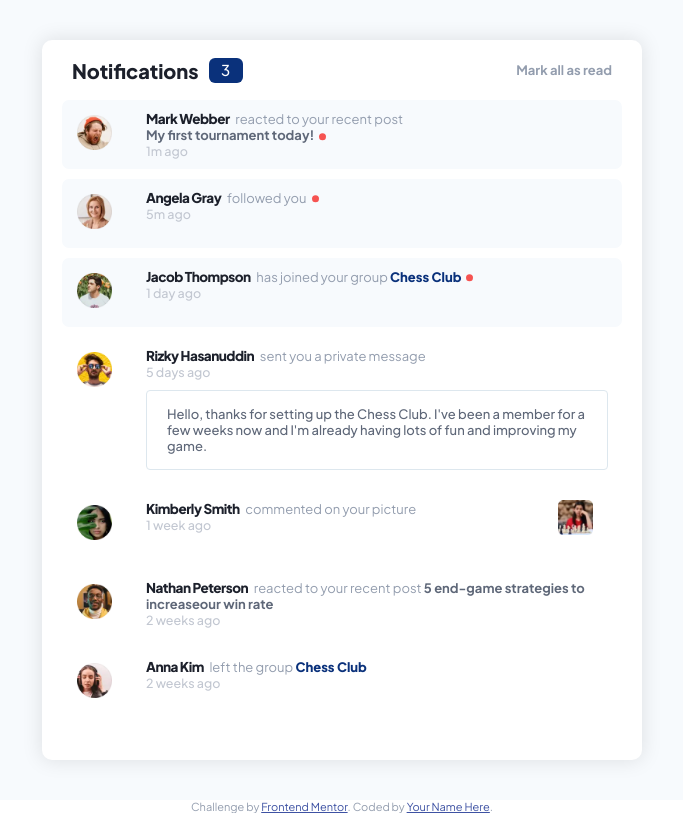
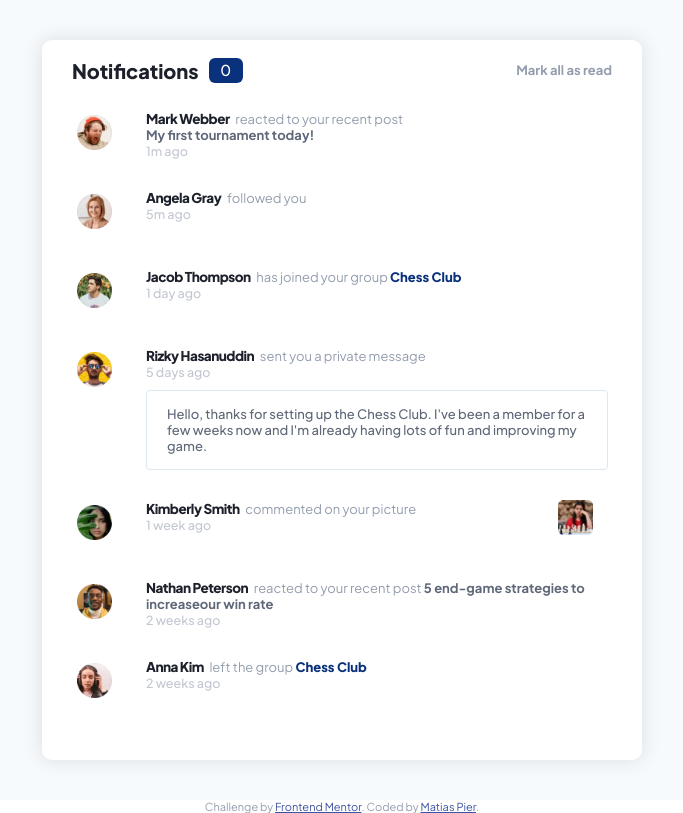
Before and after one commit to Pieris128/Frontend-Mentor-Components, a website: page notifications-page-main/index.html in a window 1280 px wide. Both pictures are taken after a click on the element "Mark all as read". Shown: the whole page, without its empty margins (298-981 px from the left). Drawn offline with Linux system fonts and the light colour scheme.

Commit message:
Finished Functionalities and template info

```diff
--- a/notifications-page-main/index.html
+++ b/notifications-page-main/index.html
@@ -369,7 +369,8 @@
       Challenge by
       <a href="https://www.frontendmentor.io?ref=challenge" target="_blank"
         >Frontend Mentor</a
-      >. Coded by <a href="#">Your Name Here</a>.
+      >. Coded by <a href="#">Matias Pier</a>.
     </div>
+    <script src="./main.js"></script>
   </body>
 </html>
--- /dev/null
+++ b/notifications-page-main/main.js
@@ -0,0 +1,16 @@
+const markReaded = document.querySelector(".notifications__top--readed");
+const readedCounter = document.querySelector(".notifications-count");
+const notificationsDot = document.querySelectorAll(
+  ".notification-content__main"
+);
+const notifications = document.querySelectorAll(".notification");
+
+markReaded.addEventListener("click", () => {
+  readedCounter.textContent = 0;
+  notificationsDot.forEach((not) => {
+    not.classList.remove("dot");
+  });
+  notifications.forEach((not) => {
+    not.classList.remove("unreaded");
+  });
+});
```
Also changed, not shown: notifications-page-main/README-template.md, notifications-page-main/Solution.PNG (added).
